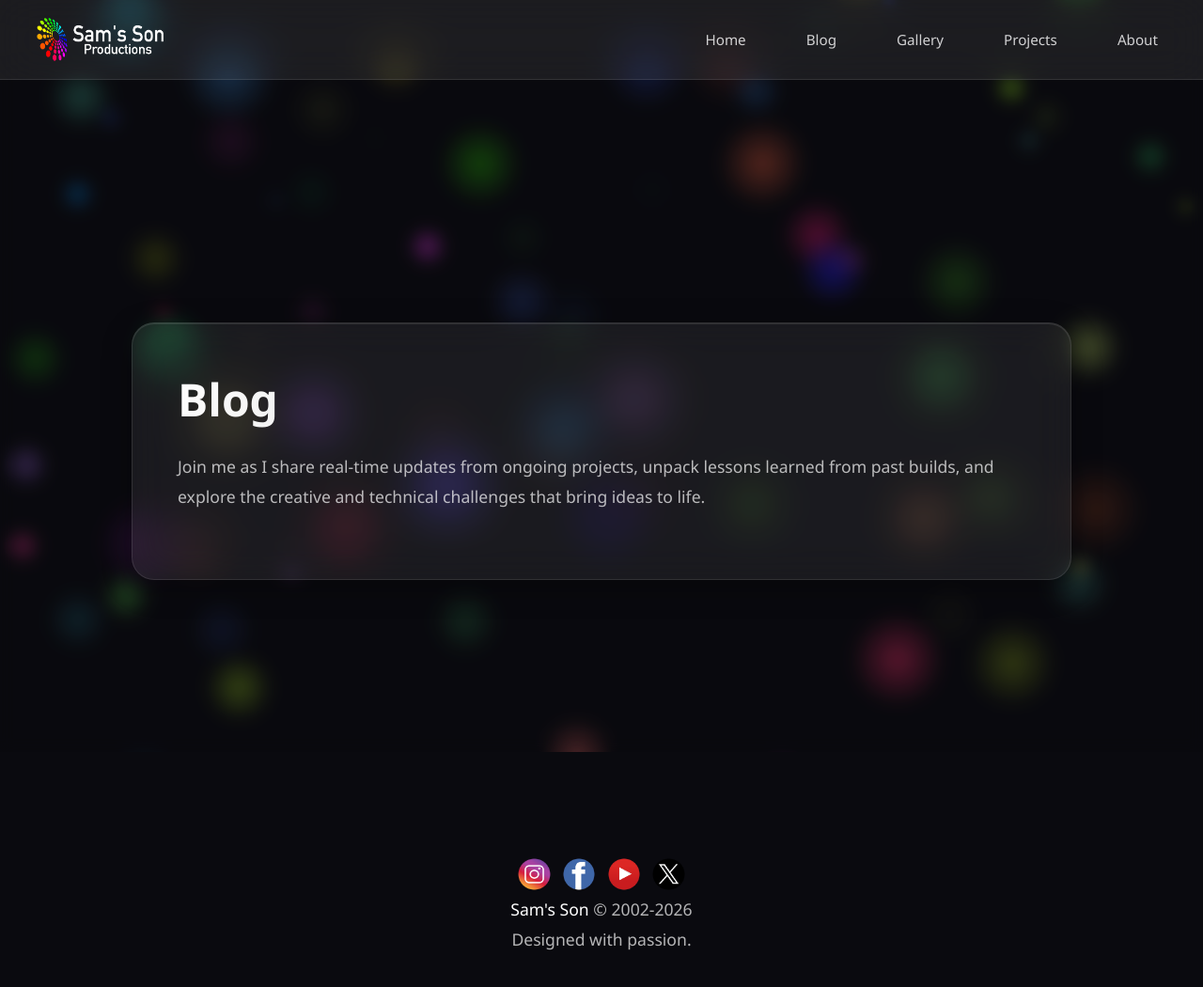
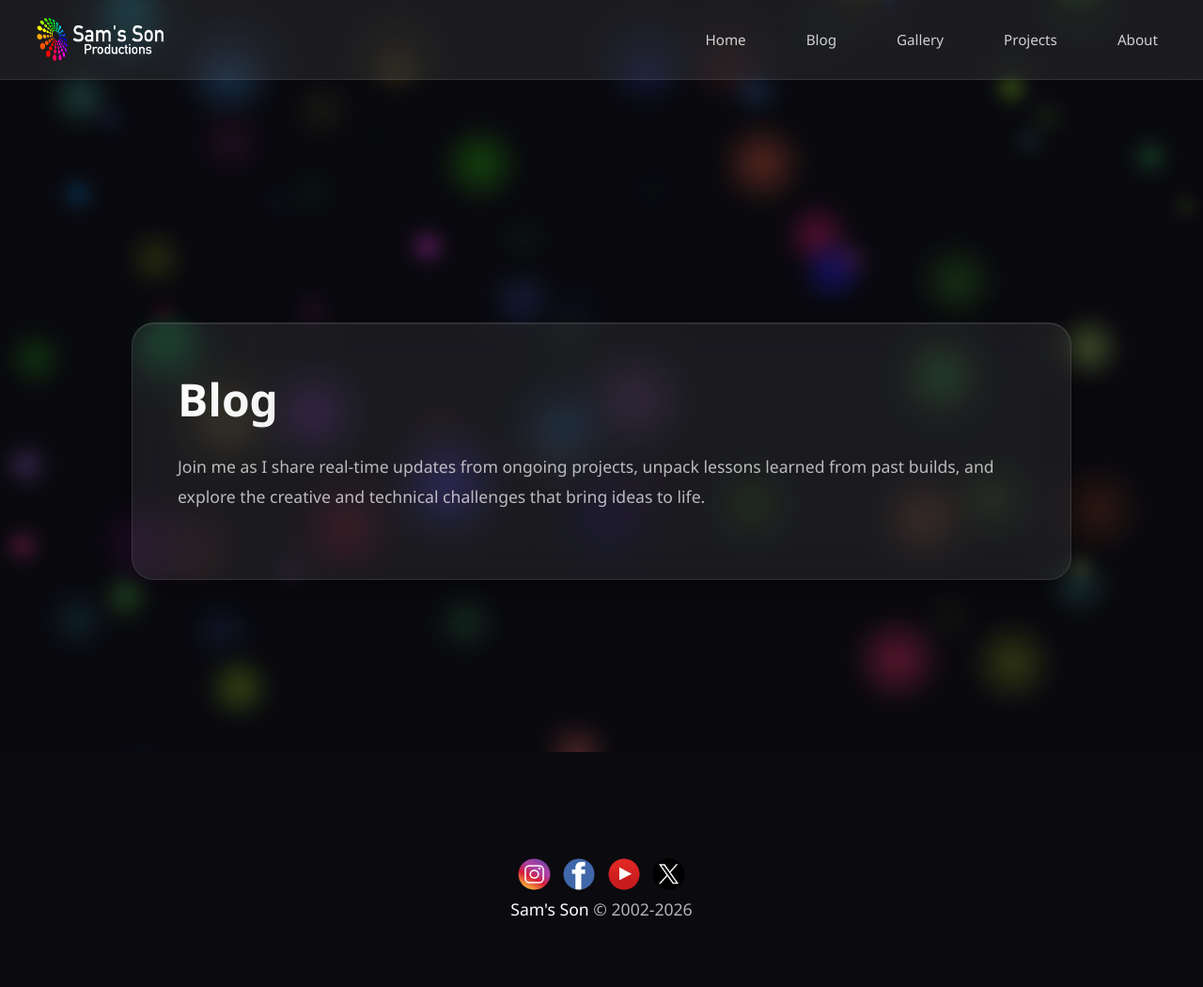
Before and after one commit to MrSilvestro/MrSilvestro.github.io, a plain HTML site: page blog.html in a window 1280 px wide. Shown: the whole page at 94% size. Drawn offline with Linux system fonts and the light colour scheme; a script that the page names is missing.

Commit message:
Update blog.html

```diff
--- a/blog.html
+++ b/blog.html
@@ -58,7 +58,7 @@
 <a href="https://www.youtube.com/@SamsSonProductions" target=_blank><img src="img/logo-youtube.png" alt="YouTube" width="3%"></a> &nbsp;
 <a href="http://twitter.com/sams_son" target=_blank><img src="img/logo-twitterX.png" alt="Twitter X" width="3%"></a>
 <br />
-        <p><a href=mailto:JBproductiondesigner@protonmail.com>Sam's Son</a> © 2002-2026 <br />Designed with passion.</p>
+        <p><a href=mailto:JBproductiondesigner@protonmail.com>Sam's Son</a> © 2002-2026 <br /></p>
     </footer>
 
     <script>
```
